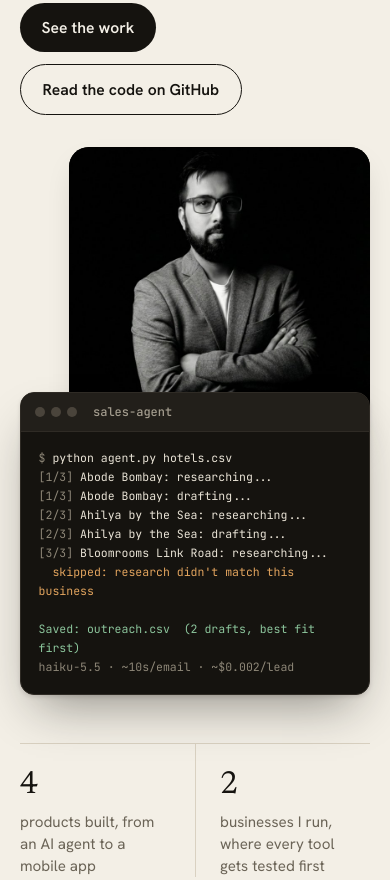
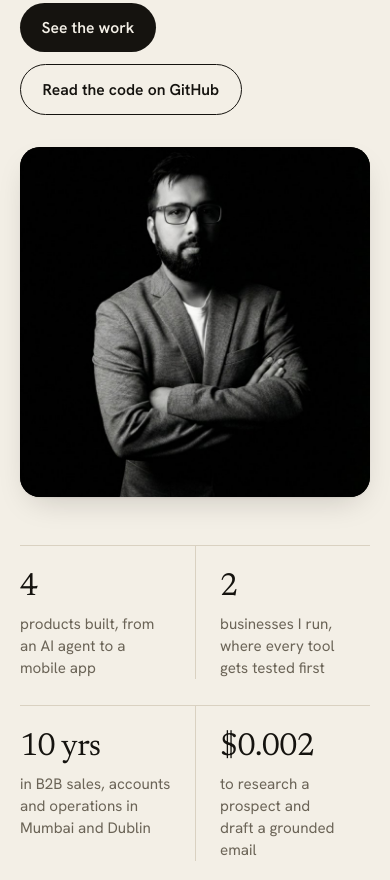
Before and after one commit to At0591/portfolio, a plain HTML site: page index.html in a window 390 px wide. Shown: the part 504-1384 px from the top of the page. Drawn offline with Linux system fonts and the light colour scheme.

Commit message:
Fix hero overlap: portrait on its own, agent run log moved to its case study
Co-Authored-By: Claude Opus 5.5 <noreply@anthropic.com>

```diff
--- a/index.html
+++ b/index.html
@@ -45,20 +45,7 @@
       </div>
 
       <div class="hero-visual reveal">
-      <img class="portrait" src="assets/portrait.jpg" alt="Akshay Tambe, black and white portrait" width="720" height="720" fetchpriority="high">
-      <figure class="terminal" aria-label="Output from a run of the PixelPolish sales agent">
-        <div class="terminal-bar"><span></span><span></span><span></span><b>sales-agent</b></div>
-<pre><span class="t-dim">$</span> python agent.py hotels.csv
-<span class="t-dim">[1/3]</span> Abode Bombay: researching...
-<span class="t-dim">[1/3]</span> Abode Bombay: drafting...
-<span class="t-dim">[2/3]</span> Ahilya by the Sea: researching...
-<span class="t-dim">[2/3]</span> Ahilya by the Sea: drafting...
-<span class="t-dim">[3/3]</span> Bloomrooms Link Road: researching...
-<span class="t-warn">  skipped: research didn't match this business</span>
-
-<span class="t-ok">Saved: outreach.csv  (2 drafts, best fit first)</span>
-<span class="t-dim">haiku-5.5 · ~10s/email · ~$0.002/lead</span></pre>
-      </figure>
+        <img class="portrait" src="assets/portrait.jpg" alt="Akshay Tambe, black and white portrait" width="720" height="720" fetchpriority="high">
       </div>
     </div>
 
@@ -94,7 +81,20 @@
           <p class="stack">Python · OpenRouter · Claude Haiku 5.5 · Pydantic · DuckDuckGo search · BeautifulSoup</p>
           <p class="links"><a href="https://github.com/At0591/ai-portfolio/tree/main/01-ai-sales-agent">Read the code →</a></p>
         </div>
-        <div class="case-visual">
+        <div class="case-visual case-stack">
+          <figure class="terminal" aria-label="Output from a run of the PixelPolish sales agent">
+            <div class="terminal-bar"><span></span><span></span><span></span><b>sales-agent</b></div>
+<pre><span class="t-dim">$</span> python agent.py hotels.csv
+<span class="t-dim">[1/3]</span> Abode Bombay: researching...
+<span class="t-dim">[1/3]</span> Abode Bombay: drafting...
+<span class="t-dim">[2/3]</span> Ahilya by the Sea: researching...
+<span class="t-dim">[2/3]</span> Ahilya by the Sea: drafting...
+<span class="t-dim">[3/3]</span> Bloomrooms Link Road: researching...
+<span class="t-warn">  skipped: research didn't match this business</span>
+
+<span class="t-ok">Saved: outreach.csv  (2 drafts, best fit first)</span>
+<span class="t-dim">haiku-5.5 · ~10s/email · ~$0.002/lead</span></pre>
+          </figure>
           <figure class="email">
             <div class="email-head">
               <span>To: Ahilya by the Sea</span>
--- a/style.css
+++ b/style.css
@@ -106,7 +106,7 @@ p { margin: 0 0 1rem; }
 .hero h1 { font-size: clamp(2.6rem, 6vw, 4.6rem); line-height: 1.02; letter-spacing: -.025em; margin-bottom: 1.5rem; }
 .hero h1 em { font-style: italic; color: var(--accent); }
 
-.hero-visual { position: relative; padding: 0 0 8.5rem 2.5rem; }
+.hero-visual { max-width: 470px; justify-self: end; width: 100%; }
 .portrait {
   width: 100%; height: auto; aspect-ratio: 1 / 1; object-fit: cover; object-position: 50% 25%;
   border-radius: 20px; box-shadow: var(--shadow); background: var(--ink);
@@ -116,10 +116,8 @@ p { margin: 0 0 1rem; }
   box-shadow: 0 2px 4px rgba(21,19,15,.12), 0 24px 48px -16px rgba(21,19,15,.45);
   overflow: hidden; border: 1px solid #2f2b25;
 }
-.hero-visual .terminal {
-  position: absolute; left: 0; bottom: 0; width: min(84%, 420px); transform: rotate(-1deg);
-}
-.hero-visual .terminal pre { font-size: .72rem; line-height: 1.65; padding: 1rem 1.1rem 1.1rem; }
+.case-stack { display: grid; gap: 1.25rem; }
+.case-stack .terminal pre { font-size: .74rem; line-height: 1.65; padding: 1rem 1.2rem 1.1rem; }
 .terminal-bar, .browser-bar {
   display: flex; align-items: center; gap: 6px; padding: .7rem .9rem;
   background: #221f1a; border-bottom: 1px solid #2f2b25;
@@ -273,9 +271,7 @@ p { margin: 0 0 1rem; }
 @media (max-width: 960px) {
   .hero-grid, .case, .bg-grid { grid-template-columns: 1fr; }
   .case-flip .case-copy { order: 0; }
-  .hero-visual { padding: 0; max-width: 520px; }
-  .hero-visual .terminal { position: relative; width: 100%; transform: none; margin-top: -3.5rem; }
-  .portrait { width: 86%; margin-left: auto; display: block; }
+  .hero-visual { justify-self: start; max-width: 420px; }
   .proof { grid-template-columns: repeat(2, 1fr); }
   .proof div:nth-child(3) { padding-left: 0; border-left: 0; }
   .proof div:nth-child(n+3) { border-top: 1px solid var(--line); margin-top: 1.6rem; }
```
